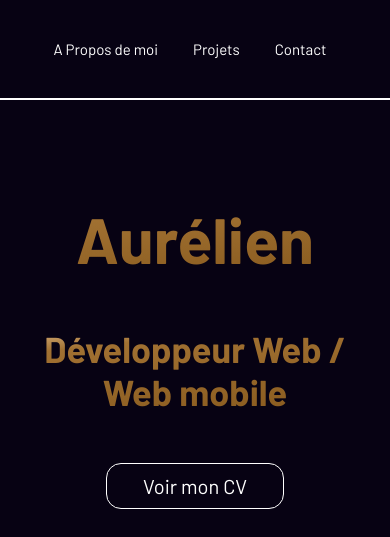
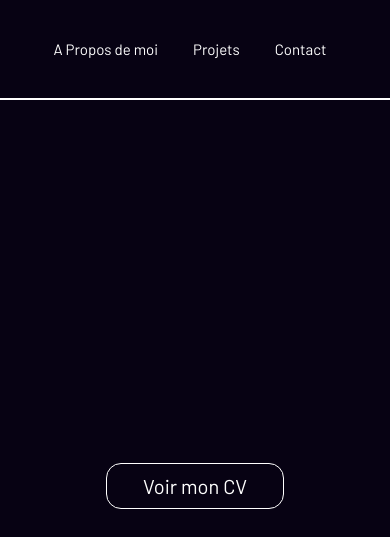
Before and after one commit to ATL-git/portfolio, a plain HTML site: page index.html in a window 390 px wide. Shown: the top 537 px of the page. Drawn offline with Linux system fonts and the light colour scheme; a web font is replaced by a local one.

Commit message:
changement titre home

```diff
--- a/assets/css/style.css
+++ b/assets/css/style.css
@@ -727,18 +727,31 @@ textarea {
 
 }
 
-@media(max-width : 400px){
-    h1{
-        color:rgb(174, 119, 48) ;
+@media(max-width : 400px) {
+    h1 {
+        color: rgb(174, 119, 48);
+        background: none;
+        background-clip: none;
+        -webkit-background-clip: none;
+        -webkit-text-fill-color: none;
+
     }
-    .titreHome{
-        color:rgb(174, 119, 48) ;
+
+    .titreHome {
+        color: rgb(174, 119, 48);
+        background:none;
+        background-clip: none;
+        -webkit-background-clip: none;
+        -webkit-text-fill-color: none;
+
     }
-    .textBanniere a{
-        color:rgb(174, 119, 48) ;
+
+    .textBanniere a {
+        color: rgb(174, 119, 48);
     }
-    .aboutColor{
-        color:rgb(174, 119, 48) ;
+
+    .aboutColor {
+        color: rgb(174, 119, 48);
         font-weight: bold;
     }
 }
```
